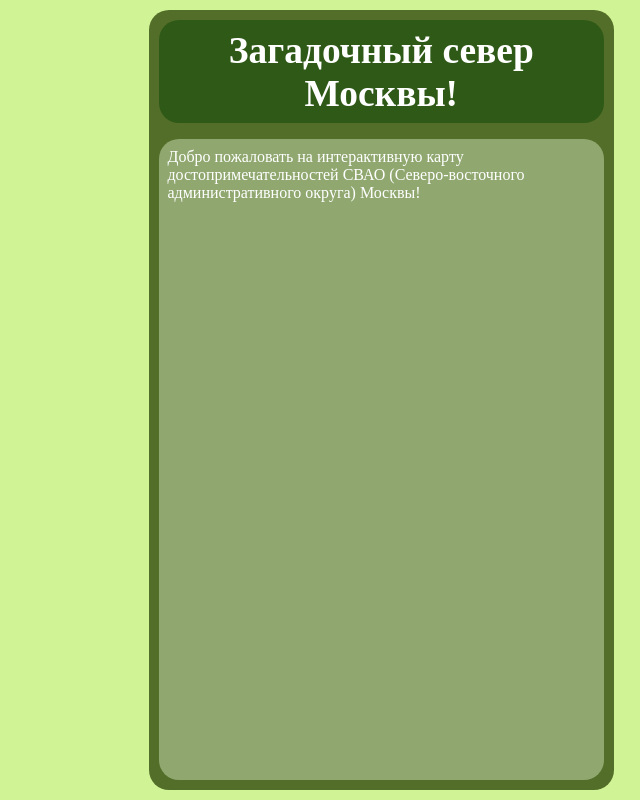
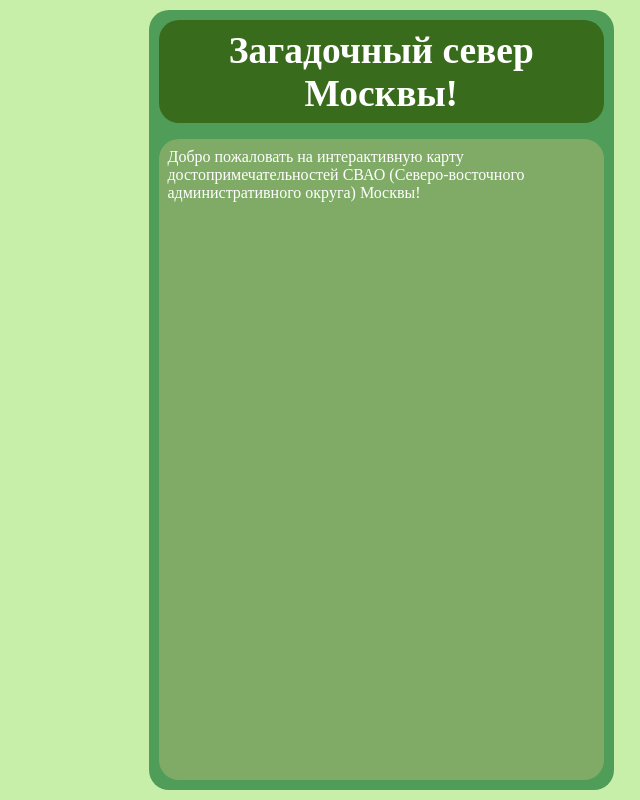
Before and after one commit to BadHard101/SVAO_map, a plain HTML site: page index.html in a window 1280 px wide. Shown: the whole page, without its empty margins (640-1280 px from the left). Drawn offline with Linux system fonts and the light colour scheme.

Commit message:
some color design changes

```diff
--- a/styles.css
+++ b/styles.css
@@ -3,7 +3,7 @@ h1, h2, h3, h4, h5, h6, p {
 }
 body {
     margin: 0;
-    background-color: #d0f396;
+    background-color: #c7efa9;
 }
 .wrapper {
     padding: 10px;
@@ -34,11 +34,11 @@ body {
     display: none;
 }
 
-
+/* #6da34d #7fc97f #92c93d #a8c545 #4f9d58 */
 .box {
     box-sizing: border-box;
     margin: 0 1em;
-    background-color: #536e28;
+    background-color: #4f9d58;
     width: 60%;
     display: flex;
     padding: 10px;
@@ -67,14 +67,14 @@ body {
 
     font-size: 2em;
     color:white;
-    background-color: #2f5917;
+    background-color: #396b1c;
 
 }
 
 .main_inf {
     width: 100%;
     height: 100%;
-    background-color: #90a870;
+    background-color: #80ab67;
     text-align: justify-all;
     padding: 2%;
     color: white;
@@ -90,7 +90,7 @@ body {
 
 .short_inf {
     width: 100%;
-    background-color: #a3b26f;
+    background-color: #98bb3e;
     text-align: justify-all;
     padding: 2%;
     color: white;
```
